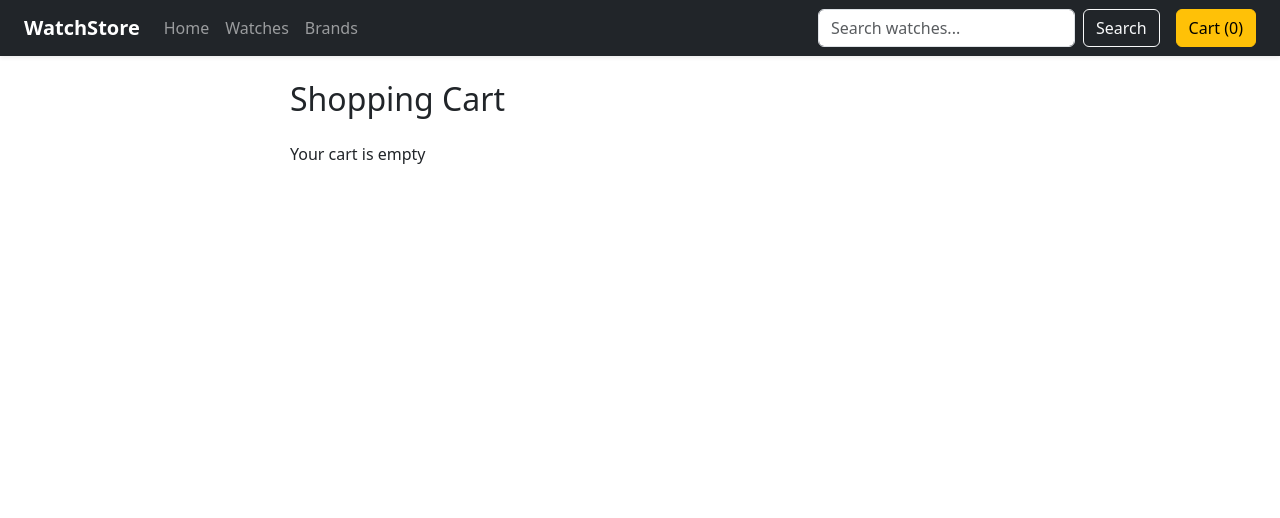
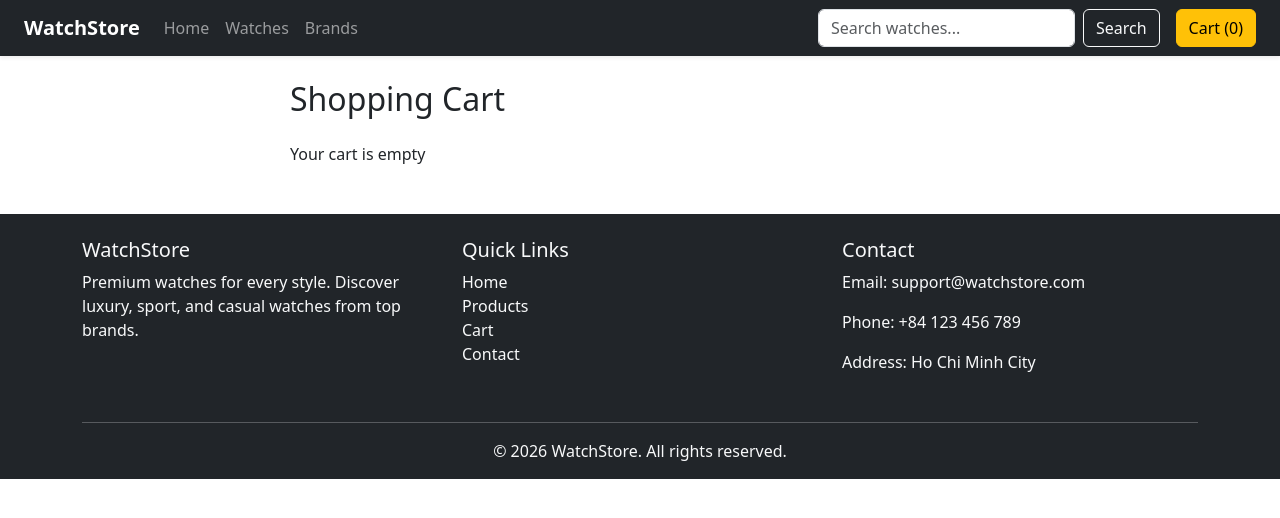
Before and after one commit to Ph-Alexis/watch-shop, a React (Vite) app in the folder watch-store-client/: page /cart in a window 1280 px wide. Shown: the top 518 px of the page. Built offline with nearby package versions, Linux system fonts and the light colour scheme.

Commit message:
ux/ui:update footer

```diff
--- a/watch-store-client/src/App.jsx
+++ b/watch-store-client/src/App.jsx
@@ -4,6 +4,7 @@ import Cart from "./pages/Cart";
 import Home from "./pages/Home";
 import { CartProvider } from "./context/CartContext";
 import ProductDetail from "./pages/ProductDetail";
+import Footer from "./components/Footer";
 
 function App() {
   return (
@@ -16,6 +17,8 @@ function App() {
           <Route path="/product/:id" element={<ProductDetail />} />
           <Route path="/cart" element={<Cart />} />
         </Routes>
+
+        <Footer />
       </BrowserRouter>
     </CartProvider>
   );
--- /dev/null
+++ b/watch-store-client/src/components/Footer.jsx
@@ -0,0 +1,61 @@
+function Footer() {
+  return (
+    <footer className="bg-dark text-light mt-5 pt-4 pb-3">
+      <div className="container">
+        <div className="row">
+          {/* About */}
+          <div className="col-md-4 mb-3">
+            <h5>WatchStore</h5>
+            <p>
+              Premium watches for every style. Discover luxury, sport, and
+              casual watches from top brands.
+            </p>
+          </div>
+
+          {/* Links */}
+          <div className="col-md-4 mb-3">
+            <h5>Quick Links</h5>
+            <ul className="list-unstyled">
+              <li>
+                <a href="/" className="text-light text-decoration-none">
+                  Home
+                </a>
+              </li>
+              <li>
+                <a href="#" className="text-light text-decoration-none">
+                  Products
+                </a>
+              </li>
+              <li>
+                <a href="#" className="text-light text-decoration-none">
+                  Cart
+                </a>
+              </li>
+              <li>
+                <a href="#" className="text-light text-decoration-none">
+                  Contact
+                </a>
+              </li>
+            </ul>
+          </div>
+
+          {/* Contact */}
+          <div className="col-md-4 mb-3">
+            <h5>Contact</h5>
+            <p>Email: support@watchstore.com</p>
+            <p>Phone: +84 123 456 789</p>
+            <p>Address: Ho Chi Minh City</p>
+          </div>
+        </div>
+
+        <hr className="bg-light" />
+
+        <div className="text-center">
+          <p className="mb-0">© 2026 WatchStore. All rights reserved.</p>
+        </div>
+      </div>
+    </footer>
+  );
+}
+
+export default Footer;
```
